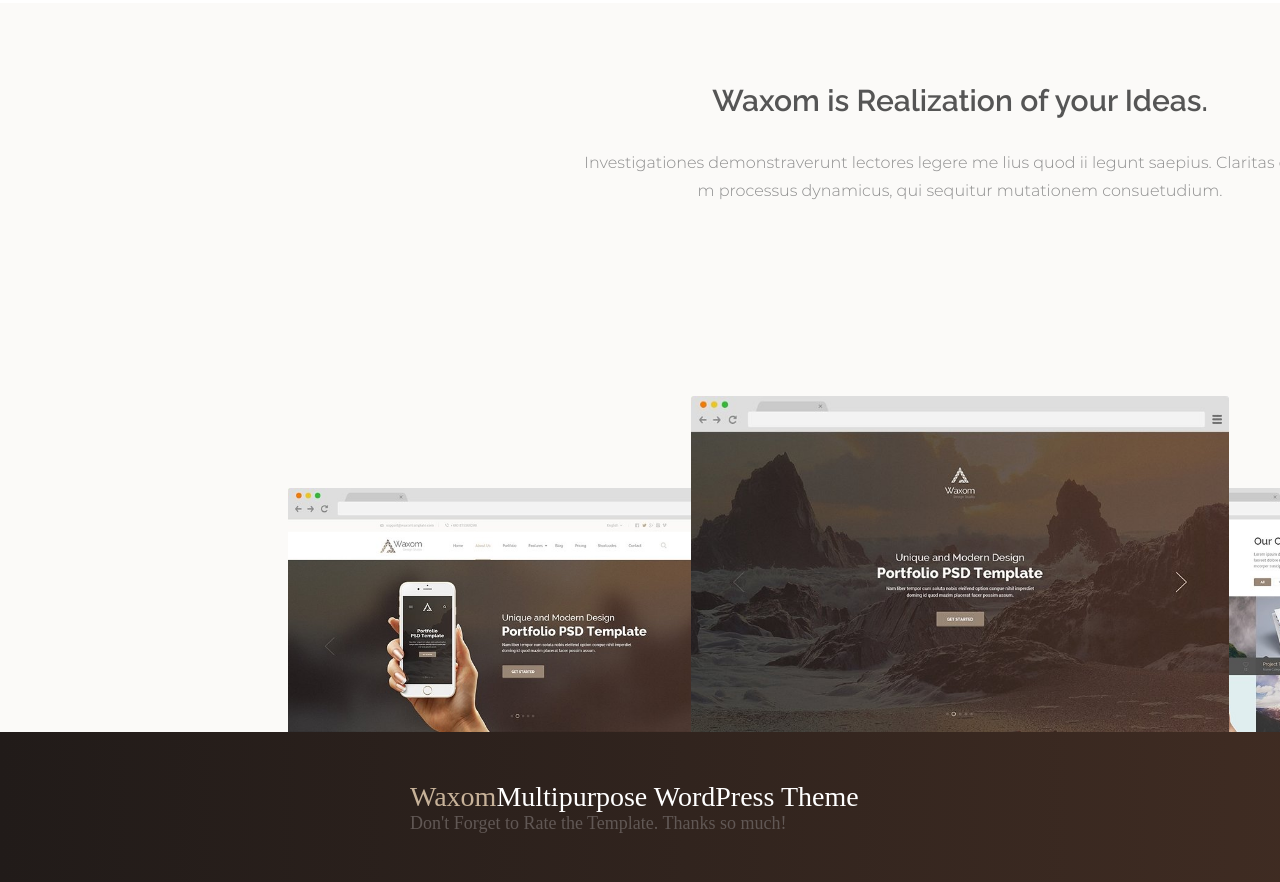
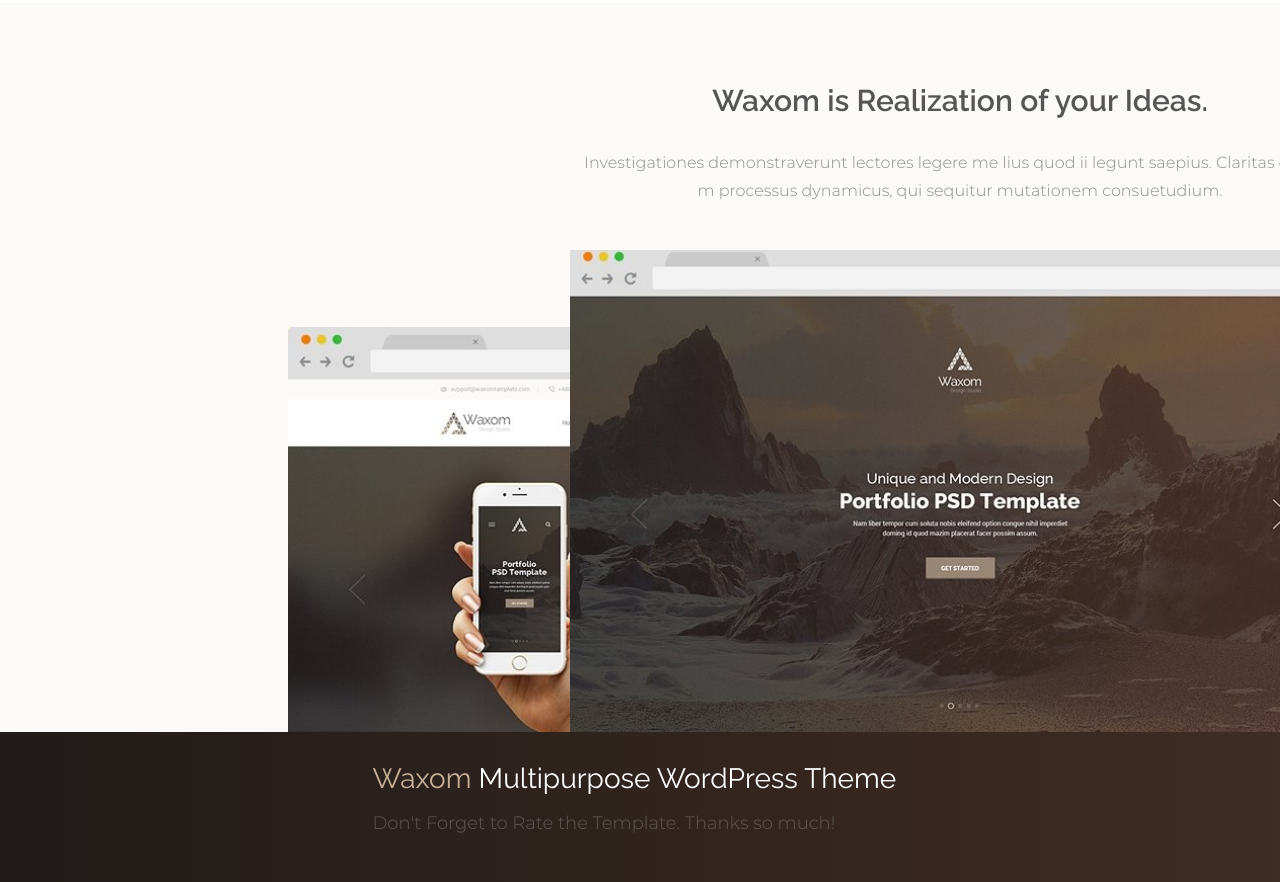
Before and after one commit to Gla3nata/Gla3nata.github.io, a plain HTML site: page index.html in a window 1280 px wide. Shown: the part 1396-2278 px from the top of the page. Drawn offline with Linux system fonts and the light colour scheme.

Commit message:
add aside

```diff
--- a/css/style.css
+++ b/css/style.css
@@ -445,6 +445,7 @@ min-height: 700px;
     background-color: #fbfaf8;
 
 }
+
 .header-slider {
     width: 100%;
     display: block;
@@ -477,7 +478,7 @@ color: #8c8c8c;
         url('../img/browser_left_10769.jpg'),
         url('../img/browser_right_10770.jpg');
 
-  background-size: 40%, 35%, 35%;
+    background-size: 58%, 58%, 58%;
     background-repeat: no-repeat;
     background-position: bottom center, bottom left, bottom right;
 }
@@ -490,56 +491,59 @@ color: #8c8c8c;
     min-height: 150px;
     padding: 20px;
     box-sizing: border-box;
-  background-image: -moz-linear-gradient( 0deg, rgb(33,27,25) 0%, rgb(78,52,39) 100%);
-  background-image: -webkit-linear-gradient( 0deg, rgb(33,27,25) 0%, rgb(78,52,39) 100%);
-  background-image: -ms-linear-gradient( 0deg, rgb(33,27,25) 0%, rgb(78,52,39) 100%);
+    background-color: #f4f5f8;
+    background-image: linear-gradient(90.0deg, #211b19 0%, #4e3427 100%);
 }
 
 .ad-wrapper {
-  width: 531px;
-  margin: 0 470px 0 0;
+    width: 540px;
+    margin: 0 465px 0 0;
 }
 
 .ad-title {
     width: 100%;
     margin: 0;
+    font-family: 'raleway-regular', 'arial', sans-serif;
     font-size: 28px;
-  font-family: "Raleway";
+    line-height: 1.2;
+    font-weight: 400;
     color: #fff;
-  line-height: 1.2;
-  text-align: left;
 }
 
-.ad-title span {
-  color: rgb(199, 178, 153);
+.waxom {
+    font-family: 'raleway-regular', 'arial', sans-serif;
+    font-size: 28px;
+    line-height: 1.2;
+    font-weight: 400;
+    color: #c7b299;
 }
 
 .ad-txt {
-  width: 100%;
-  margin: 0;
+    font-family: 'montserrat-light', 'arial', sans-serif;
     font-size: 18px;
-  font-family: "Montserrat";
-  color: rgb(97, 88, 85);
     line-height: 1.2;
-  text-align: left;
+    font-weight: 300;
+    color: #615855;
 }
 
+/*
 .ad-button {
     width: 170px;
 min-height: 50px;
+background-color: #998675;
+border-radius: 3px;
 border: none;
 border-bottom: 2px solid #736357;
-  border-radius: 3px;
-  background-color: #998675;
 box-shadow: inset 0px 3px 0px 0px rgba(115, 99, 87, 0.004);
 }
 
 .ad-button-txt {
+font-family: 'raleway-extrabold', 'arial', sans-serif;
 font-size: 14px;
-  font-family: "Raleway";
-  color: rgb(255, 255, 255);
-  font-weight: bold;
+line-height: 23px;
+font-weight: 800;
 text-transform: uppercase;
-  line-height: 1.643;
-  text-align: center;
+color: #ffffff;
+    word-break: break-all;
 }
+*/
--- a/index.html
+++ b/index.html
@@ -101,10 +101,16 @@
 
     <aside class="ad">
         <div class="ad-wrapper">
-            <p class="ad-title"><span>Waxom</span>Multipurpose WordPress Theme</p>
+            <p class="ad-title"><span class="waxom">Waxom </span>Multipurpose WordPress Theme</p>
             <p class="ad-txt">Don't Forget to Rate the Template. Thanks so much!</p>
         </div>
-        <button>purchase now</button>
+
+       <div class="add button"> <a href="#" class="link-btn"><span class="btn-link-txt">purchase now</span></a> </div>
+<!--
+         <button class="ad-button">
+       <span class="ad-button-txt">purchase now</span>
+     </button>
+-->
     </aside>
 
 
```
Lines whose indentation alone changed are shown as unchanged.
